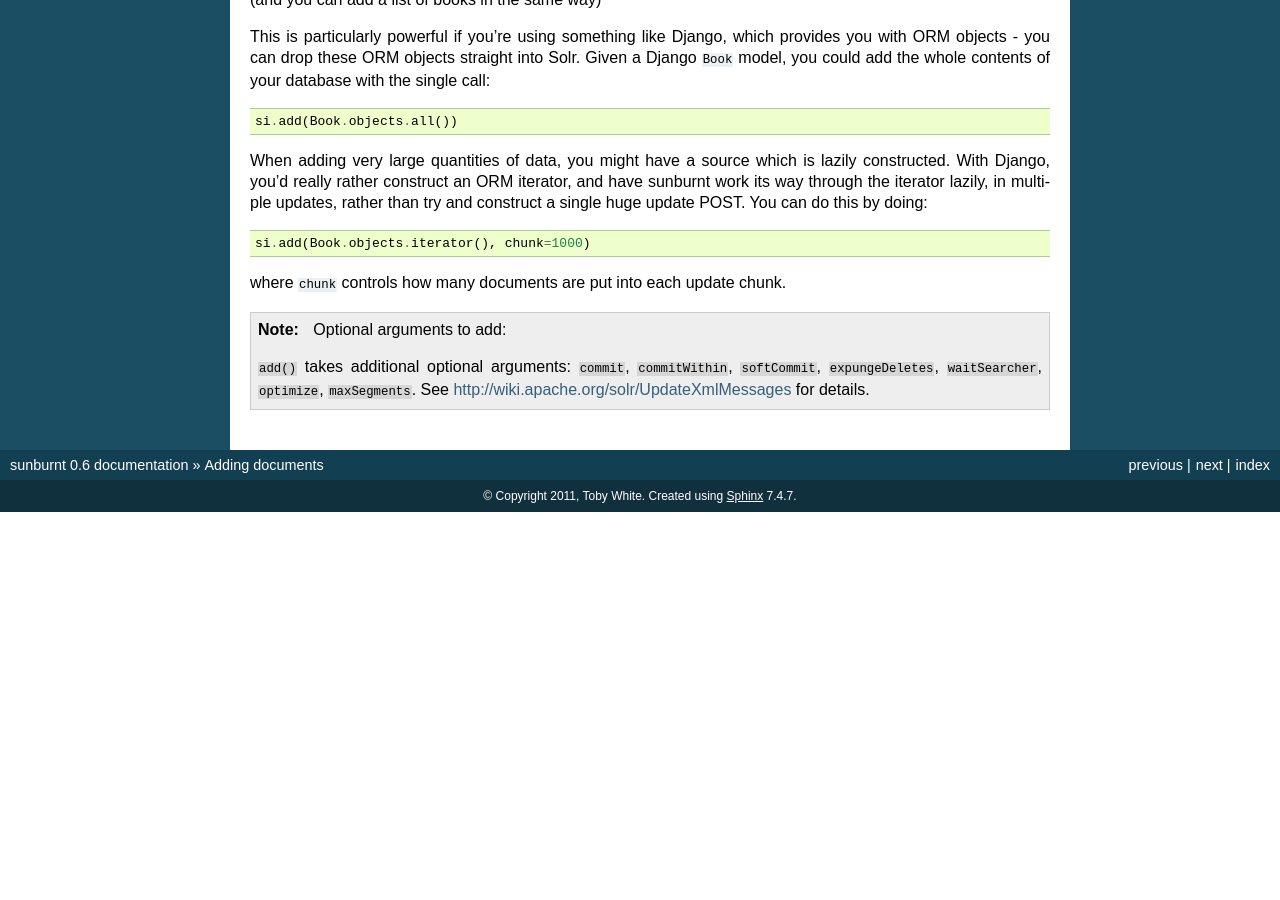
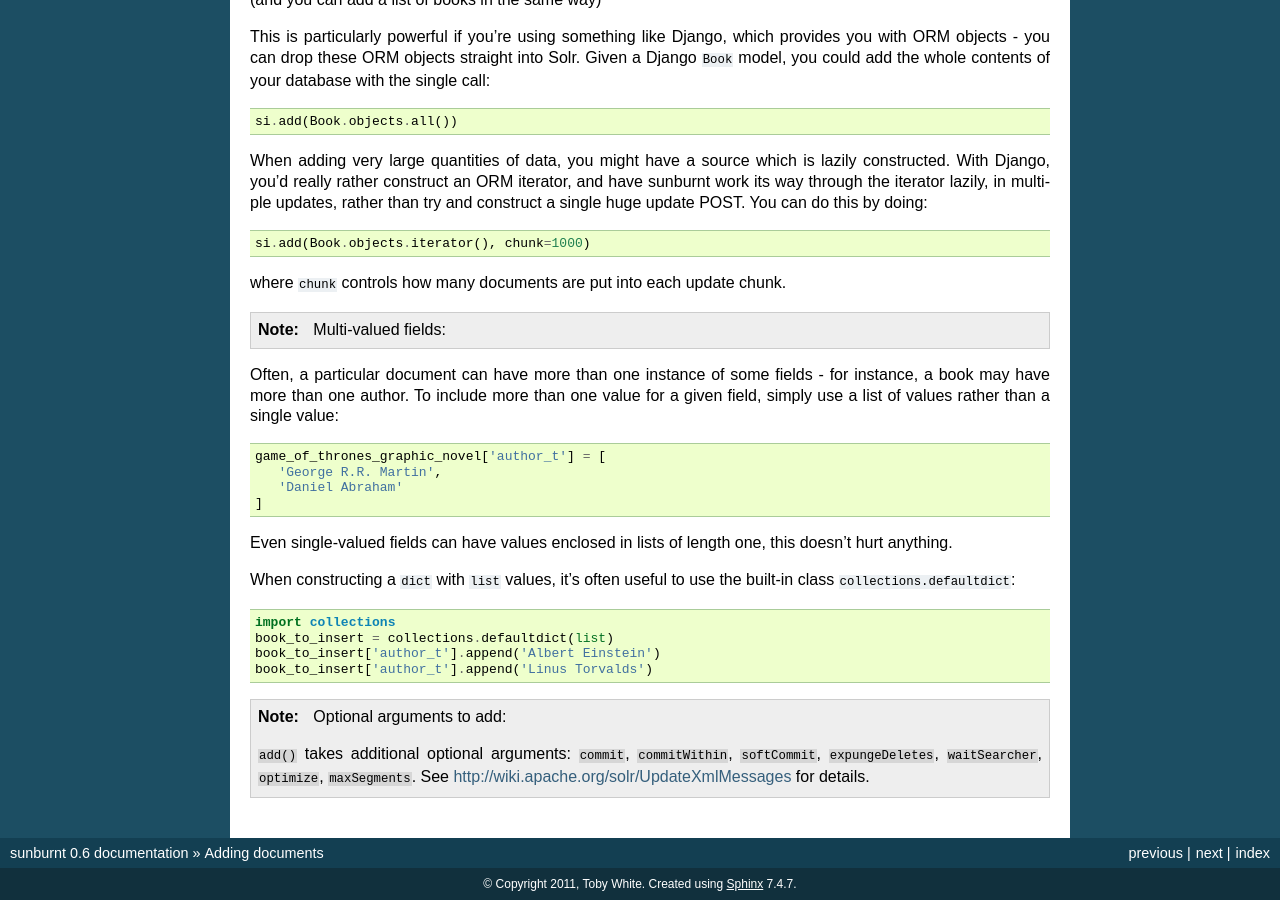
Before and after one commit to tow/sunburnt, a Sphinx documentation site: the page built from docs/addingdocuments.rst, in a window 1280 px wide and 900 px high, scrolled down 1169 px. Built offline with Sphinx 7.4.7, drawn with Linux system fonts in a browser that asks for light colours; before the commit the page ends 1681 px from its top, so only the background shows below that.

Commit message:
Add a note on how to insert multi-valued fields.

```diff
--- a/docs/addingdocuments.rst
+++ b/docs/addingdocuments.rst
@@ -92,6 +92,34 @@ huge update POST. You can do this by doing:
 
 where ``chunk`` controls how many documents are put into each update chunk.
 
+.. note:: Multi-valued fields:
+
+Often, a particular document can
+have more than one instance of some fields - for instance, a book may
+have more than one author.  To include more than one value for a given
+field, simply use a list of values rather than a single value:
+
+::
+
+ game_of_thrones_graphic_novel['author_t'] = [
+    'George R.R. Martin',
+    'Daniel Abraham'
+ ]
+
+Even single-valued fields can have values enclosed in lists of length one,
+this doesn't hurt anything.
+
+When constructing a ``dict`` with ``list`` values, it's often useful to
+use the built-in class ``collections.defaultdict``:
+
+::
+
+ import collections
+ book_to_insert = collections.defaultdict(list)
+ book_to_insert['author_t'].append('Albert Einstein')
+ book_to_insert['author_t'].append('Linus Torvalds')
+
+
 .. note:: Optional arguments to add:
 
  ``add()`` takes additional optional arguments: ``commit``, ``commitWithin``, ``softCommit``, ``expungeDeletes``, ``waitSearcher``, ``optimize``, ``maxSegments``.
```
